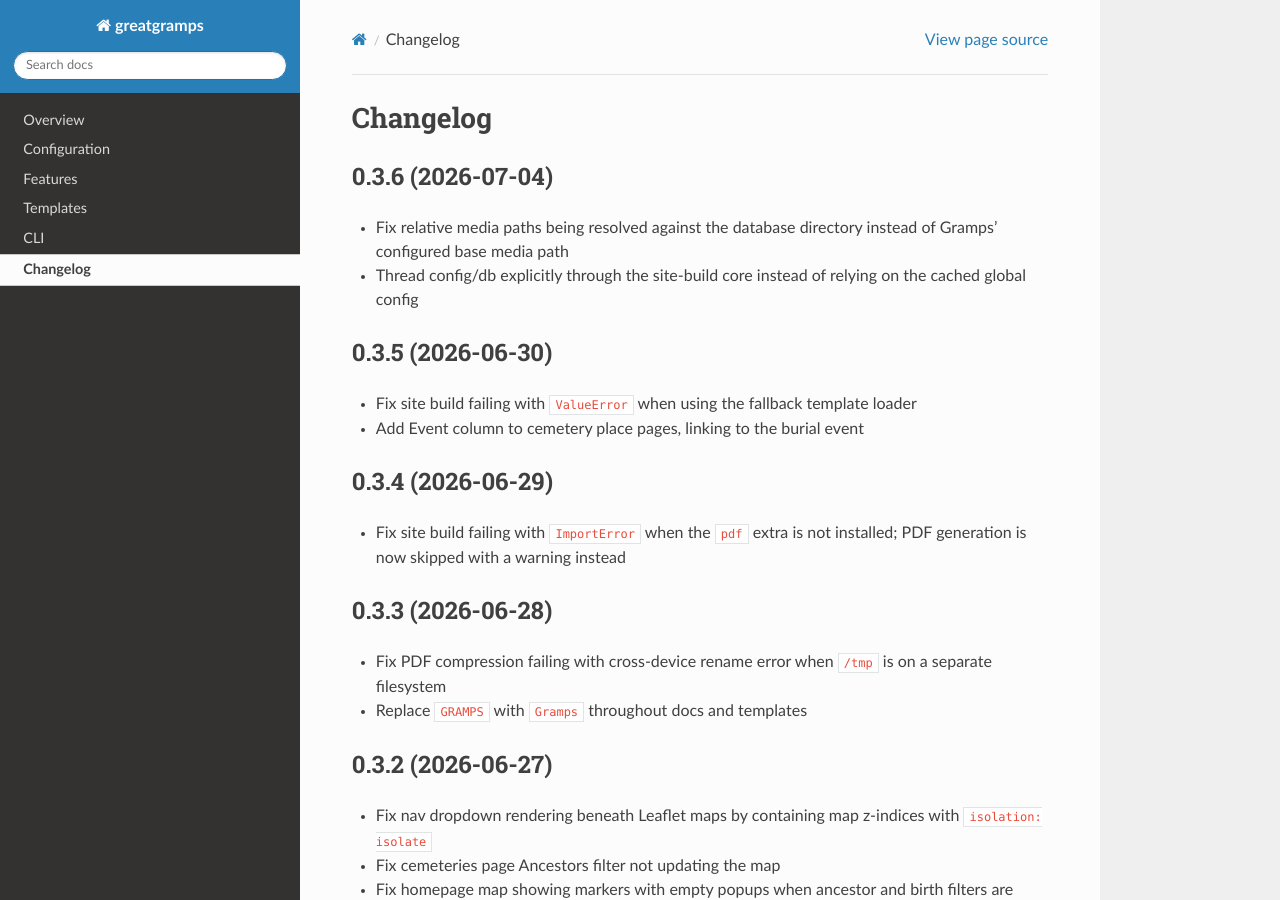
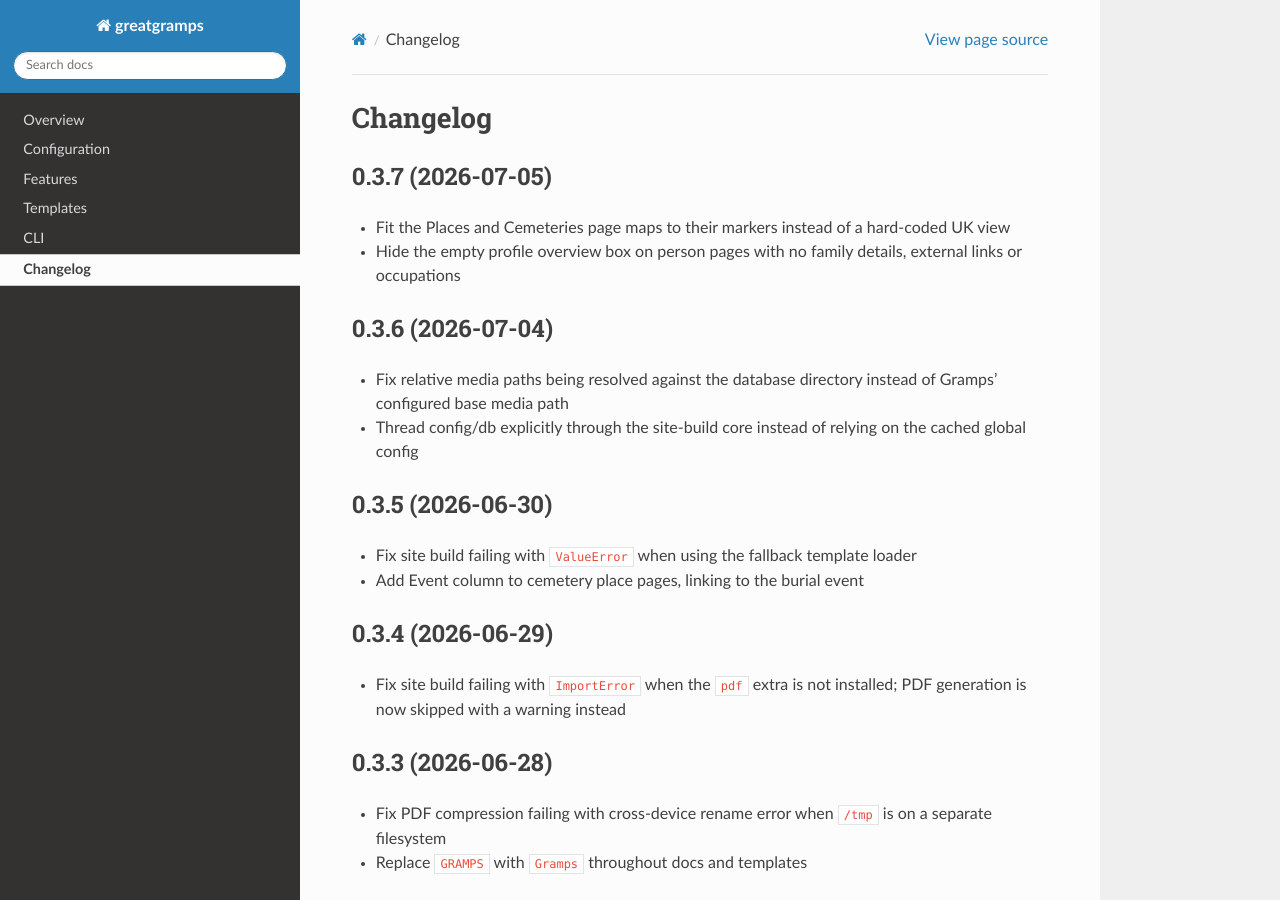
Before and after one commit to bennuttall/greatgramps, a Sphinx documentation site: the page built from docs/changelog/index.rst, in a window 1280 px wide and 900 px high. Built offline with Sphinx 7.4.7 and the Read the Docs theme 3.1.0, drawn with Linux system fonts in a browser that asks for light colours; pages that are not in the unit, such as notebooks, are missing from menus.

Commit message:
Release 0.3.7
Co-Authored-By: Claude Fable 5 <noreply@anthropic.com>

```diff
--- a/docs/changelog/index.rst
+++ b/docs/changelog/index.rst
@@ -1,6 +1,13 @@
 =========
 Changelog
 =========
+
+0.3.7 (2026-07-05)
+==================
+
+* Fit the Places and Cemeteries page maps to their markers instead of a hard-coded UK view
+* Hide the empty profile overview box on person pages with no family details, external links or
+  occupations
 
 0.3.6 (2026-07-04)
 ==================
--- a/docs/conf.py
+++ b/docs/conf.py
@@ -1,7 +1,7 @@
 from datetime import datetime
 
 
-greatgramps_version = "0.3.6"
+greatgramps_version = "0.3.7"
 
 project = "greatgramps"
 version = greatgramps_version
--- a/pyproject.toml
+++ b/pyproject.toml
@@ -1,6 +1,6 @@
 [project]
 name = "greatgramps"
-version = "0.3.6"
+version = "0.3.7"
 description = "Family tree static site generator for Gramps databases"
 authors = [
     { name = "Ben Nuttall", email = "ben@bennuttall.com" }
```
